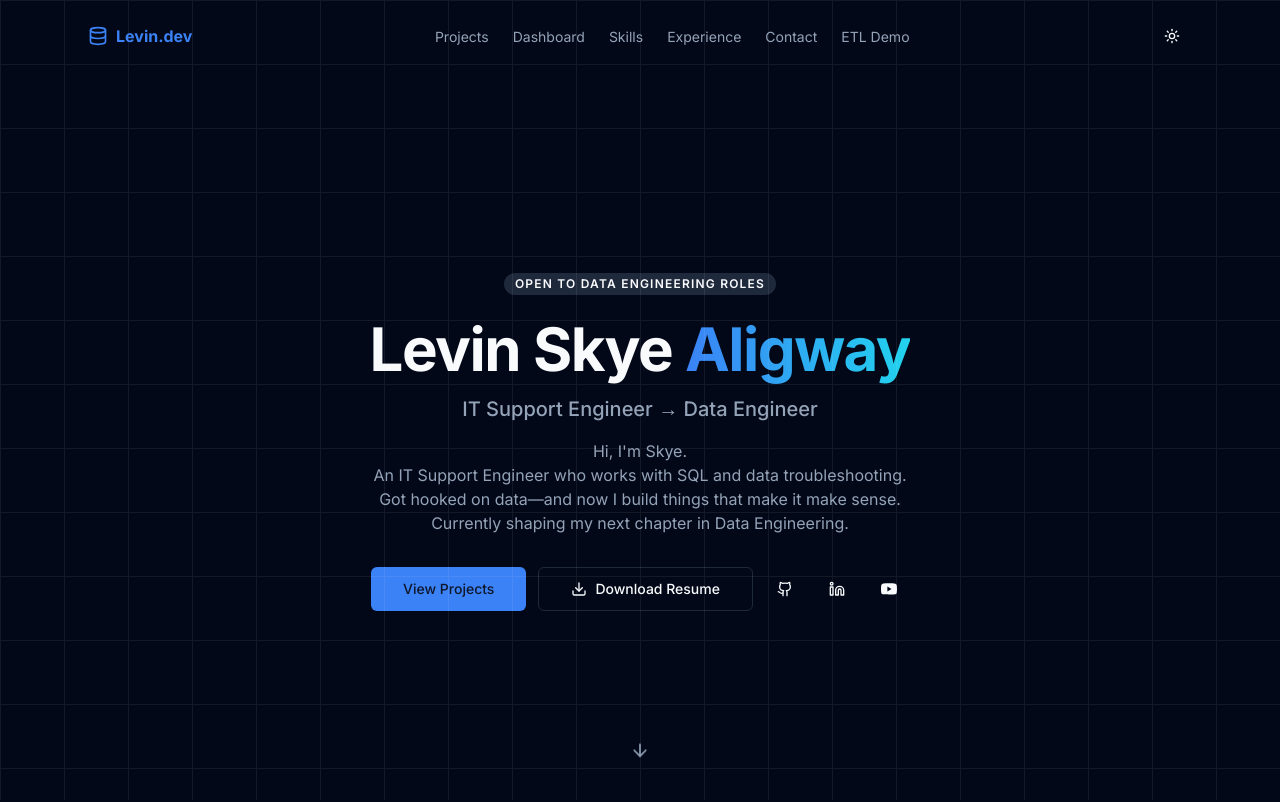
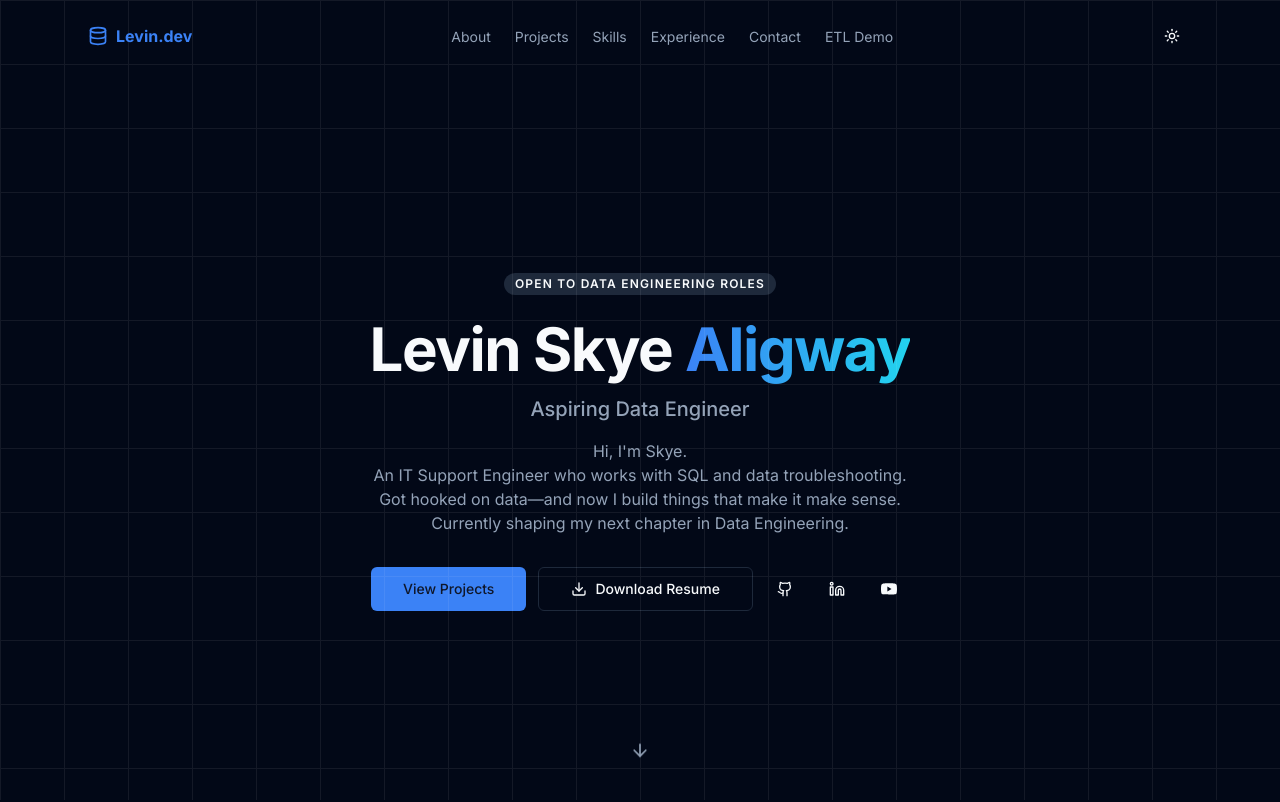
Before and after one commit to levinskyea/levin-data-engineer-portfolio, a Next.js app: page / in a window 1280 px wide. Shown: the top 802 px of the page. Built offline with nearby package versions, Linux system fonts and the light colour scheme.

Commit message:
Rename Dashboard to About, reorder nav links

```diff
--- a/src/components/hero.tsx
+++ b/src/components/hero.tsx
@@ -63,7 +63,7 @@ export function Hero() {
           transition={{ duration: 0.5, delay: 0.3 }}
           className="mb-4 text-xl font-medium text-muted-foreground"
         >
-          IT Support Engineer → Data Engineer
+          Aspiring Data Engineer
         </motion.p>
 
         <motion.p
--- a/src/components/navbar.tsx
+++ b/src/components/navbar.tsx
@@ -8,8 +8,8 @@ import { useActiveSection, SECTIONS, type SectionId } from "@/hooks/use-active-s
 import { cn } from "@/lib/utils";
 
 const NAV_LINKS: { id: SectionId; label: string }[] = [
+  { id: "dashboard", label: "About" },
   { id: "projects", label: "Projects" },
-  { id: "dashboard", label: "Dashboard" },
   { id: "skills", label: "Skills" },
   { id: "experience", label: "Experience" },
   { id: "contact", label: "Contact" }
```
